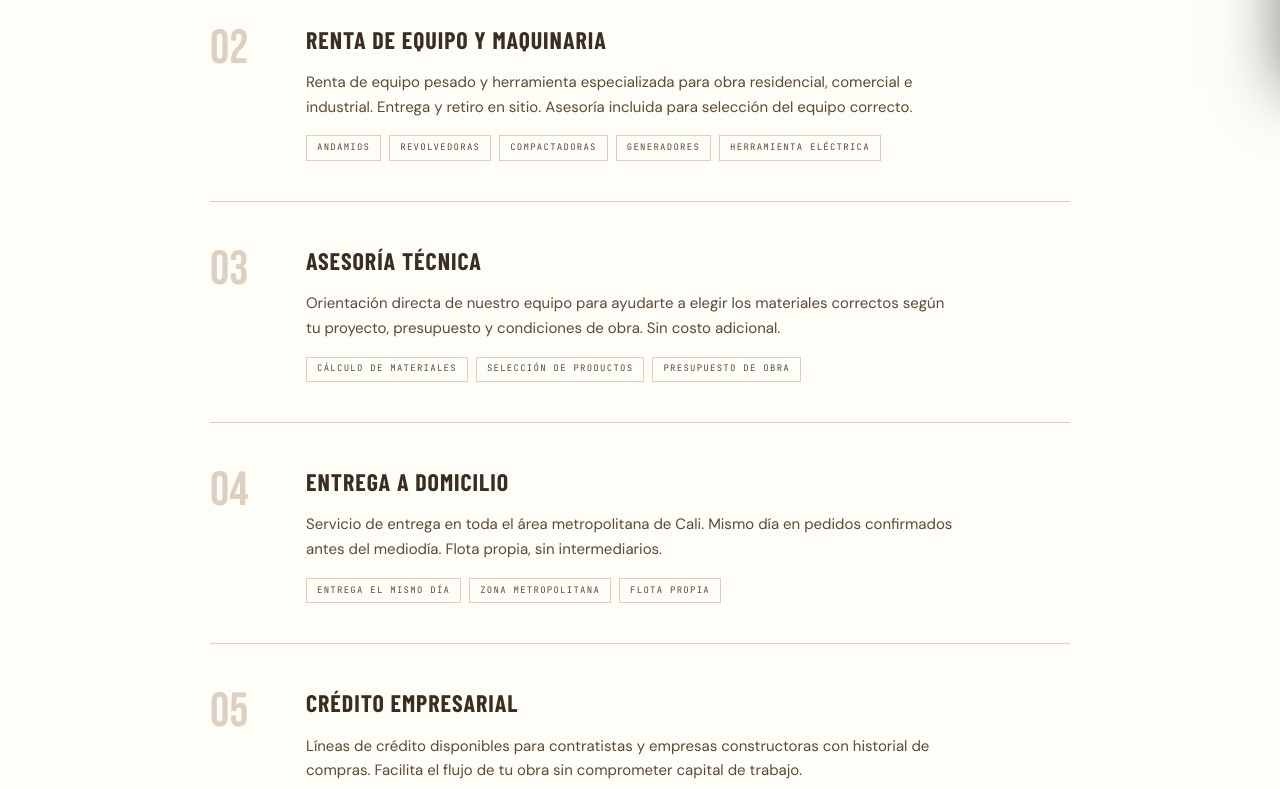
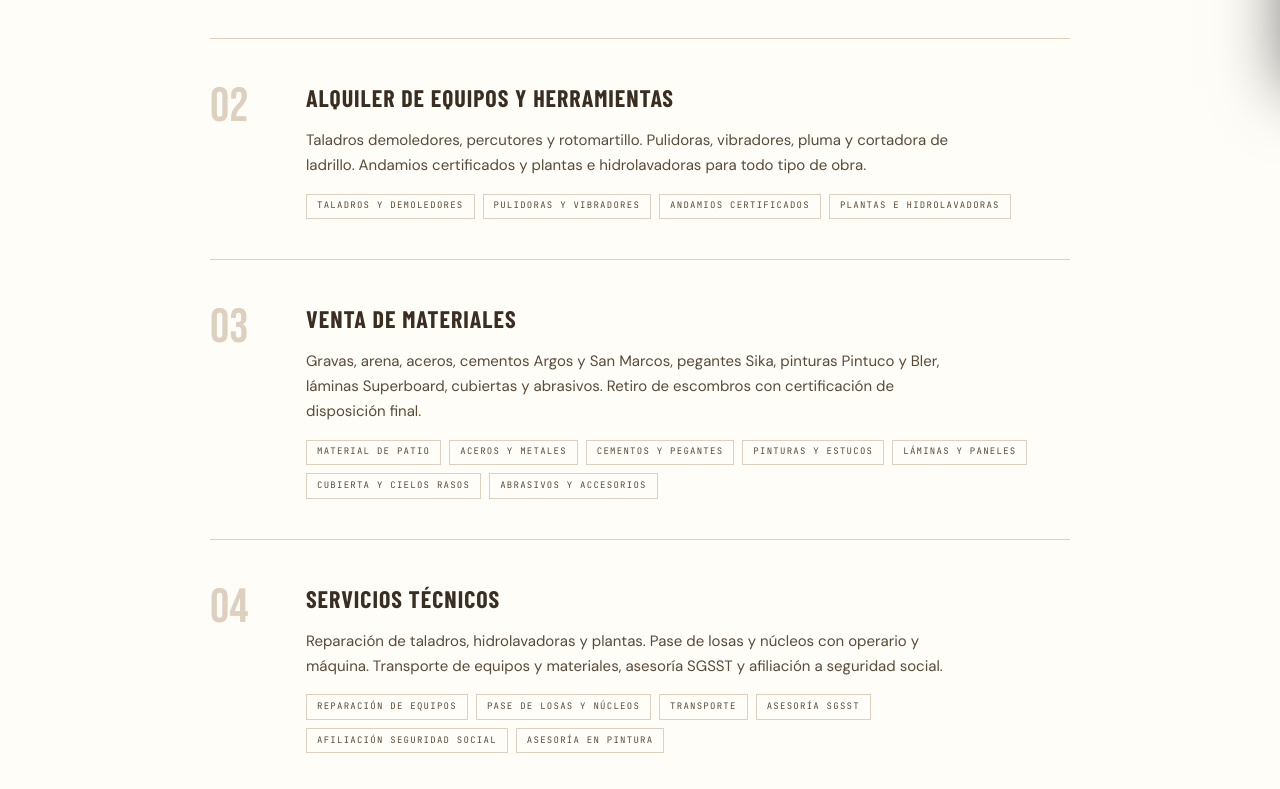
Before and after one commit to Alambreta/Proyecto-Ferreteria-demo, a React (Vite) app: page /servicios in a window 1280 px wide. Shown: the part 711-1500 px from the top of the page. Built offline with nearby package versions, Linux system fonts and the light colour scheme.

Commit message:
feat: actualizar contenido y navbar
- título de pestaña cambiado a "Los Equipos E.L"
- nav activo eliminado en home, solo se muestra en rutas internas
- catálogo de servicios cargado con contenido real (5 categorías)
- año de fundación corregido a 2017 en Quienes Somos

```diff
--- a/index.html
+++ b/index.html
@@ -3,7 +3,7 @@
   <head>
     <meta charset="UTF-8" />
     <meta name="viewport" content="width=device-width, initial-scale=1.0" />
-    <title>FORJA — Materiales y Renta de Equipo</title>
+    <title>Los Equipos E.L</title>
     <link rel="preconnect" href="https://fonts.googleapis.com" />
     <link rel="preconnect" href="https://fonts.gstatic.com" crossorigin />
     <link href="https://fonts.googleapis.com/css2?family=Bebas+Neue&family=Barlow+Condensed:wght@500;600;700&family=DM+Sans:wght@400;500;700&family=JetBrains+Mono:wght@400;600&family=Dancing+Script:wght@700&display=swap" rel="stylesheet" />
--- a/src/App.jsx
+++ b/src/App.jsx
@@ -12,21 +12,16 @@ import QuienesSomosPage from './pages/QuienesSomosPage.jsx'
 import ServiciosPage from './pages/ServiciosPage.jsx'
 import { COMPRAS, RENTA } from './data/products.js'
 
-const SECTION_IDS = ['compras', 'renta', 'servicios', 'cobertura', 'contacto']
 
 export default function App() {
   const location = useLocation()
   const [cartOpen, setCartOpen] = useState(false)
   const [items, setItems] = useState([])
-  const [scrollActive, setScrollActive] = useState('compras')
-
-  const routeActive = location.pathname === '/compras' ? 'compras'
+  const active = location.pathname === '/compras' ? 'compras'
     : location.pathname === '/renta' ? 'renta'
     : location.pathname === '/quienes-somos' ? 'quienes-somos'
     : location.pathname === '/servicios' ? 'servicios'
     : null
-
-  const active = routeActive ?? scrollActive
 
   const cartCount = items.reduce((s, i) => s + i.qty, 0)
 
@@ -44,22 +39,6 @@ export default function App() {
       )
     }
   }
-
-  useEffect(() => {
-    if (location.pathname !== '/') return
-    const onScroll = () => {
-      const y = window.scrollY + 120
-      let cur = 'compras'
-      SECTION_IDS.forEach(id => {
-        const el = document.getElementById(id)
-        if (el && el.offsetTop <= y) cur = id
-      })
-      setScrollActive(cur)
-    }
-    window.addEventListener('scroll', onScroll)
-    onScroll()
-    return () => window.removeEventListener('scroll', onScroll)
-  }, [location.pathname])
 
   useEffect(() => {
     window.scrollTo(0, 0)
--- a/src/pages/QuienesSomosPage.jsx
+++ b/src/pages/QuienesSomosPage.jsx
@@ -21,7 +21,7 @@ export default function QuienesSomosPage() {
         <div className="quienes-inner" ref={innerRef}>
 
           <div className="quienes-intro">
-            <span className="quienes-tag">Est. 1997 · Cali, Colombia</span>
+            <span className="quienes-tag">Est. 2017 · Cali, Colombia</span>
             <h1>
               Nuestra <span className="quienes-accent">promesa</span><br />de marca
             </h1>
--- a/src/pages/ServiciosPage.jsx
+++ b/src/pages/ServiciosPage.jsx
@@ -1,45 +1,45 @@
 import Footer from '../components/Footer.jsx'
 
 const SERVICES = [
+  {
+    id: 'arquitectura-diseno',
+    icon: '📐',
+    title: 'Arquitectura y Diseño',
+    description:
+      'Diseño de proyectos residenciales, comerciales e institucionales. Planos, renders y animaciones 3D. Gestión de licencias de construcción, propiedad horizontal, presupuestos e interventoría.',
+    tags: ['Diseño arquitectónico', 'Planos y renders', 'Trámites legales', 'Construcción de obra civil', 'Presupuestos de obra', 'Interventoría y avalúos'],
+  },
+  {
+    id: 'alquiler-equipos',
+    icon: '🏗️',
+    title: 'Alquiler de Equipos y Herramientas',
+    description:
+      'Taladros demoledores, percutores y rotomartillo. Pulidoras, vibradores, pluma y cortadora de ladrillo. Andamios certificados y plantas e hidrolavadoras para todo tipo de obra.',
+    tags: ['Taladros y demoledores', 'Pulidoras y vibradores', 'Andamios certificados', 'Plantas e hidrolavadoras'],
+  },
   {
     id: 'venta-materiales',
     icon: '🧱',
     title: 'Venta de Materiales',
     description:
-      'Suministro de materiales de construcción al mayoreo y menudeo: cemento, varilla, block, arena, grava, impermeabilizantes, lámina y más. Stock permanente con precios firmes.',
-    tags: ['Cemento', 'Varilla', 'Block', 'Arena y Grava', 'Impermeabilizantes'],
+      'Gravas, arena, aceros, cementos Argos y San Marcos, pegantes Sika, pinturas Pintuco y Bler, láminas Superboard, cubiertas y abrasivos. Retiro de escombros con certificación de disposición final.',
+    tags: ['Material de patio', 'Aceros y metales', 'Cementos y pegantes', 'Pinturas y estucos', 'Láminas y paneles', 'Cubierta y cielos rasos', 'Abrasivos y accesorios'],
   },
   {
-    id: 'renta-equipo',
-    icon: '🏗️',
-    title: 'Renta de Equipo y Maquinaria',
+    id: 'servicios-tecnicos',
+    icon: '🔧',
+    title: 'Servicios Técnicos',
     description:
-      'Renta de equipo pesado y herramienta especializada para obra residencial, comercial e industrial. Entrega y retiro en sitio. Asesoría incluida para selección del equipo correcto.',
-    tags: ['Andamios', 'Revolvedoras', 'Compactadoras', 'Generadores', 'Herramienta eléctrica'],
+      'Reparación de taladros, hidrolavadoras y plantas. Pase de losas y núcleos con operario y máquina. Transporte de equipos y materiales, asesoría SGSST y afiliación a seguridad social.',
+    tags: ['Reparación de equipos', 'Pase de losas y núcleos', 'Transporte', 'Asesoría SGSST', 'Afiliación seguridad social', 'Asesoría en pintura'],
   },
   {
-    id: 'asesoria',
-    icon: '📐',
-    title: 'Asesoría Técnica',
+    id: 'mantenimiento-locativo',
+    icon: '🏠',
+    title: 'Mantenimiento Locativo',
     description:
-      'Orientación directa de nuestro equipo para ayudarte a elegir los materiales correctos según tu proyecto, presupuesto y condiciones de obra. Sin costo adicional.',
-    tags: ['Cálculo de materiales', 'Selección de productos', 'Presupuesto de obra'],
-  },
-  {
-    id: 'entrega',
-    icon: '🚛',
-    title: 'Entrega a Domicilio',
-    description:
-      'Servicio de entrega en toda el área metropolitana de Cali. Mismo día en pedidos confirmados antes del mediodía. Flota propia, sin intermediarios.',
-    tags: ['Entrega el mismo día', 'Zona metropolitana', 'Flota propia'],
-  },
-  {
-    id: 'credito',
-    icon: '📋',
-    title: 'Crédito Empresarial',
-    description:
-      'Líneas de crédito disponibles para contratistas y empresas constructoras con historial de compras. Facilita el flujo de tu obra sin comprometer capital de trabajo.',
-    tags: ['Para contratistas', 'Para empresas', 'Plazos flexibles'],
+      'Impermeabilización de fachadas, losas, terrazas y cubiertas. Hidrolavado y repinte, demarcación de parqueaderos, mantenimiento de ventanería, anclajes certificados y mantenimiento UTB.',
+    tags: ['Impermeabilización', 'Hidrolavado y repinte', 'Demarcación de parqueaderos', 'Mantenimiento de ventanería', 'Anclajes certificados', 'Mantenimiento UTB'],
   },
 ]
 
```
